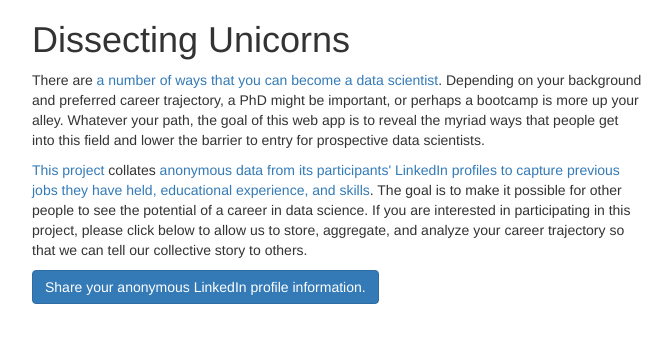
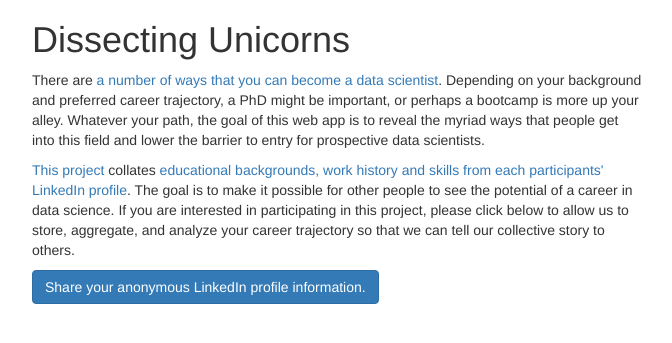
Before and after one commit to datascopeanalytics/dissecting-unicorns, a Flask app: page / in a window 1280 px wide. Shown: the top 343 px of the page, without its empty margins (303-975 px from the left). Run offline with Flask 2, Linux system fonts and the light colour scheme; some libraries are stand-ins or nearby versions.

Commit message:
cleaning up homepage language

```diff
--- a/web/templates/home.html
+++ b/web/templates/home.html
@@ -33,13 +33,13 @@
         <a
         href="https://github.com/datascopeanalytics/dissecting-unicorns">This
         project</a> collates <a
-        href="https://github.com/datascopeanalytics/dissecting-unicorns/blob/master/web/static/js/main.js#L7">anonymous
-        data from its participants' LinkedIn profiles to capture previous jobs
-        they have held, educational experience, and skills</a>. The goal is to
-        make it possible for other people to see the potential of a career in
-        data science. If you are interested in participating in this project,
-        please click below to allow us to store, aggregate, and analyze your
-        career trajectory so that we can tell our collective story to others.
+        href="https://github.com/datascopeanalytics/dissecting-unicorns/blob/master/web/static/js/main.js#L7">educational
+        backgrounds, work history and skills from each participants' LinkedIn
+        profile</a>. The goal is to make it possible for other people to see
+        the potential of a career in data science. If you are interested in
+        participating in this project, please click below to allow us to store,
+        aggregate, and analyze your career trajectory so that we can tell our
+        collective story to others.
 
       </p>
 
```
